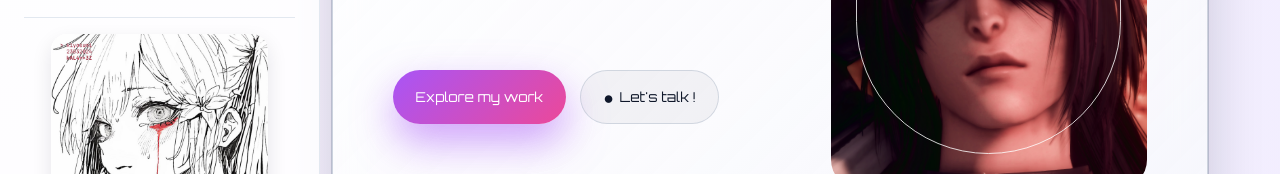
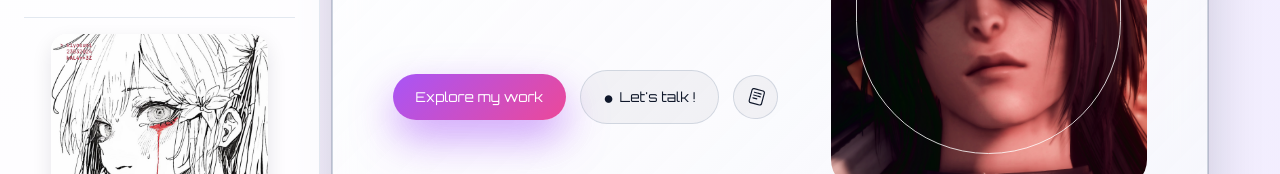
Before and after one commit to Shaikeerr/Portfolio-2026, a React (Vite) app: page / in a window 1280 px wide. Shown: the part 431-605 px from the top of the page. Built offline with nearby package versions, Linux system fonts and the light colour scheme.

Commit message:
✨ - Added Curiculum Vitae CTA

```diff
--- a/src/components/Home.css
+++ b/src/components/Home.css
@@ -54,6 +54,7 @@
 .cta-row {
   display: flex;
   flex-wrap: wrap;
+  align-items: center;
   gap: 0.9rem;
   margin-top: 1.5rem;
 }
@@ -86,6 +87,63 @@
 
 .secondary-cta span {
   font-size: 1.1rem;
+}
+
+.cv-cta {
+  position: relative;
+  display: inline-flex;
+  align-items: center;
+  justify-content: flex-start;
+  padding-left: 0.85rem;
+  padding-right: 0.6rem;
+  width: 2.8rem;
+  height: 2.8rem;
+  border-radius: 999px;
+  background: var(--btn-secondary-bg);
+  color: var(--btn-secondary-text);
+  border: 1px solid var(--pill-border);
+  text-decoration: none;
+  font-family: var(--font-secondary);
+  font-size: 0.85rem;
+  overflow: hidden;
+  transition: width 0.5s cubic-bezier(0.25, 0.8, 0.25, 1), background-color 0.2s ease;
+  white-space: nowrap;
+  vertical-align: middle;
+}
+
+.cv-cta:hover,
+.cv-cta:focus-visible {
+  width: 7.5rem;
+  background: rgba(255, 255, 255, 0.1);
+  outline: none;
+}
+
+.cv-cta svg {
+  font-size: 1.1rem;
+  flex-shrink: 0;
+}
+
+.cv-cta .cv-text {
+  max-width: 0;
+  opacity: 0;
+  transform: translateX(-10px);
+  margin-left: 0;
+  transition:
+    max-width 0.5s cubic-bezier(0.25, 0.8, 0.25, 1),
+    margin-left 0.5s cubic-bezier(0.25, 0.8, 0.25, 1),
+    opacity 0.4s ease 0.1s,
+    transform 0.4s ease 0.1s;
+  overflow: hidden;
+  display: inline-block;
+  white-space: nowrap;
+}
+
+.cv-cta:hover .cv-text,
+.cv-cta:focus-visible .cv-text {
+  max-width: 100px;
+  opacity: 1;
+  transform: translateX(0);
+  margin-left: 0.5rem;
 }
 
 .home-character {
--- a/src/components/Home.jsx
+++ b/src/components/Home.jsx
@@ -1,6 +1,7 @@
 import React from 'react';
 import Tilt from 'react-parallax-tilt';
 import { motion } from 'framer-motion';
+import { SiReaddotcv } from "react-icons/si";
 import { fadeIn, staggerContainer } from '../utils/motion';
 import { useLanguage } from '../context/LanguageContext';
 import './Home.css';
@@ -49,6 +50,16 @@ const Home = () => {
             <a href="#contact" className="secondary-cta">
               <span>●</span> {t('home.ctaSecondary')}
             </a>
+            <a
+              href="/Noah_Calmette_CV.pdf"
+              target="_blank"
+              rel="noopener noreferrer"
+              className="cv-cta"
+              aria-label={t('home.ctaCV')}
+            >
+              <SiReaddotcv />
+              <span className="cv-text">{t('home.ctaCV')}</span>
+            </a>
           </motion.div>
         </div>
         <Tilt
--- a/src/locales/translations.js
+++ b/src/locales/translations.js
@@ -73,6 +73,7 @@ export const translations = {
       subtitle: "French React Developer. Crafting dynamic, expressive interfaces with clean React architecture and polished motion.",
       ctaPrimary: "Explore my work",
       ctaSecondary: "Let's talk !",
+      ctaCV: "My CV",
     },
     skills: {
       title: "Skill Tree // LVL. 20",
@@ -119,6 +120,7 @@ export const translations = {
       subtitle: "Développeur React Français. Je conçois des interfaces dynamiques et expressives avec une architecture React propre et des animations soignées.",
       ctaPrimary: "Voir mon travail",
       ctaSecondary: "Discutons !",
+      ctaCV: "Mon CV",
     },
     skills: {
       title: "Arbre de Compétences // LVL. 20",
```
Also changed, not shown: 1 other file (tests, documents, lock files or other folders).
